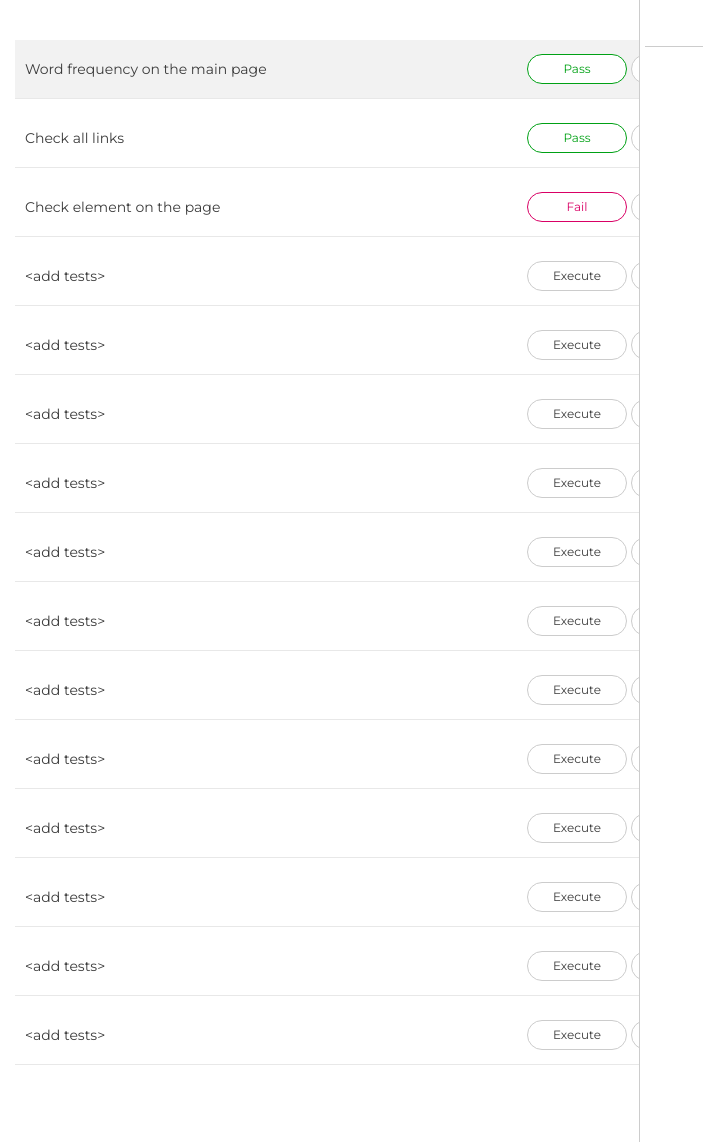
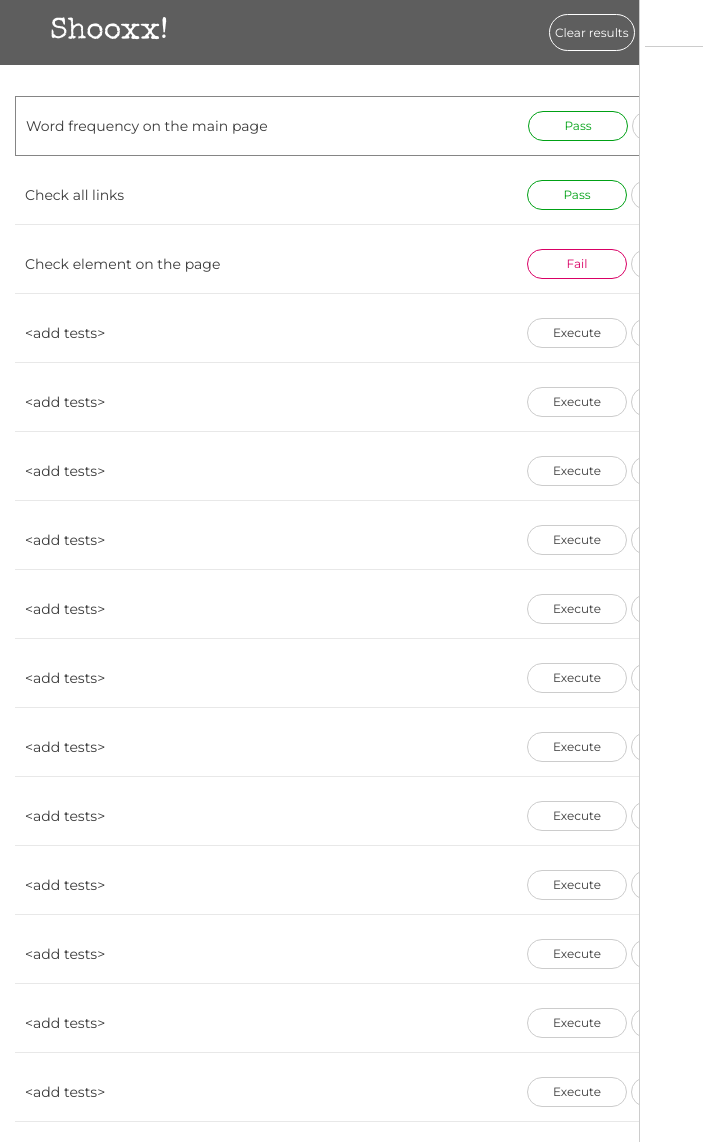
Before and after one commit to dmitridrozdov/python-django-selenium, a Django app: page / in a window 1280 px wide. Shown: the whole page, without its empty margins (0-703 px from the left). Run offline with Django 3.2, Linux system fonts and the light colour scheme; data comes from the database, SQL or seed files in the repository; both versions use the stored data as it was after the commit; some libraries are stand-ins or nearby versions.

Commit message:
feat: added clear tests and execute all tests

```diff
--- a/selenium_test/static/css/style.css
+++ b/selenium_test/static/css/style.css
@@ -1,5 +1,6 @@
 body {
     font-family: 'Montserrat', sans-serif;
+    overflow: hidden;
 }
 
 /* split screen to left and right parts */
@@ -10,7 +11,6 @@ body {
   z-index: 1;
   top: 0;
   overflow-x: hidden;
-  padding-top: 20px;
 }
 
 .left {
@@ -20,10 +20,12 @@ body {
 }
 
 .right {
+  padding-top: 20px;
   right: 0;
   background-color: white;
 }
 /*========================================*/
+
 
 .submit {
     background-color: #6BA3E8;
@@ -35,16 +37,25 @@ body {
     padding: 5px;
 }
 
-.item-row {
+.item-row-main {
     margin: 10px;
     padding: 10px;
     color: #3B3B3B;
     font-size: 14px;
+}
+
+.item-row-logo {
+  overflow: auto;
+  background-color: #5E5E5E;
+  color: white;
+}
+
+.item-row-test {
     border-bottom: 1px solid #E8E8E8;
 }
 
 .item-row-active {
-    background-color: #F2F2F2;
+    border: 1px solid #858585;
 }
 
 .btn-main {
@@ -58,6 +69,10 @@ body {
   display: inline-block;
   font-size: 12px;
   margin: 4px 2px;
+}
+
+.btn-main:focus{
+ outline:none;
 }
 
 .btn-main:hover {
@@ -85,16 +100,6 @@ body {
     color: #85003E;
 }
 
-.flexbox {
-  display: flex;
-
-}
-
-.flex-title {
-  flex: 0 0 500px;
-  align-self: center;
-}
-
 .btn-run {
     width: 100px;
     display: inline-block;
@@ -104,6 +109,58 @@ body {
     width: 100px;
     margin-left: 10px;
     text-decoration: none;
+}
+
+
+
+
+.btn-main-logo {
+  background-color: #5E5E5E;
+  border: .1px solid white;
+  border-radius: 30px;
+  color: #3B3B3B;
+  padding: 5px;
+  text-align: center;
+  text-decoration: none;
+  display: inline-block;
+  color: white;
+  font-family: 'Montserrat', sans-serif;
+  font-size: 12px;
+  margin: 4px 2px;
+}
+
+.btn-main-logo:focus{
+ outline:none;
+}
+
+.btn-main-logo:hover {
+  color: white;
+  border: .1px solid grey;
+}
+
+
+
+
+.flexbox {
+  display: flex;
+}
+
+.flex-title {
+  flex: 0 0 500px;
+  align-self: center;
+}
+
+.flexbox-logo {
+  display: flex;
+  font-family: 'Special Elite', cursive;
+  font-size: 30px;
+  padding: 10px;
+  padding-left: 50px;
+}
+
+.flex-title-logo {
+  flex: 0 0 497px;
+  align-self: center;
 }
 
 hr.split-title {
--- a/selenium_test/tasks/models.py
+++ b/selenium_test/tasks/models.py
@@ -7,7 +7,7 @@ class Task(models.Model):
     title = models.CharField(max_length=200, default='<add tests>')
     test_name = models.CharField(max_length=200, default='runtest')
     result = models.CharField(max_length=200, blank=True)
-    log = models.CharField(max_length=1000, blank=True)
+    log = models.CharField(max_length=1000, blank=True, default='empty log')
     active = models.BooleanField(default=False)
 
     def __str__(self):
--- a/selenium_test/tasks/templates/tasks/list.html
+++ b/selenium_test/tasks/templates/tasks/list.html
@@ -1,4 +1,5 @@
 {% load static %}
+{% load custom_tags %}
 
 
 <link rel="stylesheet" href="https://stackpath.bootstrapcdn.com/bootstrap/4.3.1/css/bootstrap.min.css"
@@ -6,14 +7,22 @@
 
 <link href="https://fonts.googleapis.com/css2?family=Montserrat:wght@100;400&display=swap" rel="stylesheet">
 <link href="https://fonts.googleapis.com/css2?family=Source+Code+Pro&display=swap" rel="stylesheet">
+<link href="https://fonts.googleapis.com/css2?family=Special+Elite&display=swap" rel="stylesheet">
 
 <link rel="stylesheet" type="text/css" href="{% static 'css/style.css' %}">
 
 
 <div class="split left">
+    <form method="get" class="item-row-logo">
+        <div class="flexbox-logo">
+            <span class="flex-title-logo">Shooxx!</span>
+            <input class="btn-main-logo btn-run" value="Clear results" type="submit" name="clear">
+            <input class="btn-main-logo" value="Execute all tests" type="submit" name="runall">
+        </div>
+     </form>
     <div class="center-column">
         {% for task in tasks %}
-        <form method="get" class="item-row {% if task.active == True %} item-row-active {% endif %}">
+        <form method="get" class="item-row-main item-row-test {% if task.active == True %} item-row-active {% endif %}">
             <div class="flexbox">
                 <span class="flex-title">{{task.title}}</span>
                 {% if task.result == "" %}
@@ -38,7 +47,9 @@
         <h4>{{test_result.title}}</h4>
         <hr class="split-title">
             <div class="log-details {% if test_result.result == 'Fail' %} log-details-fail {% endif %}">
-                {{test_result.log}}
+                {% for log in test_result.log|split_value %}
+                    <p>{{log}}</p>
+                {% endfor %}
             </div>
     </div>
 </div>
--- /dev/null
+++ b/selenium_test/tasks/templatetags/custom_tags.py
@@ -0,0 +1,9 @@
+from django import template
+
+register = template.Library()
+
+
+@register.filter  # register the template filter with django
+def split_value(value):  # Only one argument.
+    print('The value is %s with type %s' % (value, type(value)))
+    return '' if value is None else value.split('|')
--- a/selenium_test/tasks/views.py
+++ b/selenium_test/tasks/views.py
@@ -32,7 +32,8 @@ def find_most_frequent_word(data_set):
     split_it = data_set.split()
     counter = Counter(split_it)
     most_occur = counter.most_common(1)
-    return most_occur
+    word, num_times = most_occur[0]
+    return 'The most frequent word is [ %s ] which occur %d times' % (word, num_times)
 
 
 def get_most_frequent_word(title, driver, class_name):
@@ -42,10 +43,19 @@ def get_most_frequent_word(title, driver, class_name):
     return TestResult(title, 'Pass', find_most_frequent_word(all_text))
 
 
-def click_nav_link(driver, nav_text):
+def click_verify_nav_link(driver, nav_text):
     els = driver.find_elements_by_class_name('nav-link')
     time.sleep(2)
     click_web_elements_by_name(els, nav_text)
+    return "Verified link: %s" % nav_text
+
+
+def calculate_words(title):
+    driver = get_chrome_driver()
+    driver.get("http://www.metsystems.com.au/")
+    test_result = get_most_frequent_word(title, driver, 'summary-info')
+    driver.close()
+    return test_result
 
 
 def test_links(title):
@@ -55,9 +65,9 @@ def test_links(title):
     elements = driver.find_elements_by_class_name('dropdown-item-title')
     click_web_elements_by_name(elements, 'MI CORE')
     nav_links = ['SERVICES', 'CASE STUDIES', 'NEWS', 'FAQ', 'ABOUT']
-    [click_nav_link(driver, nav_link) for nav_link in nav_links]
+    result_list = [click_verify_nav_link(driver, nav_link) for nav_link in nav_links]
     driver.close()
-    return TestResult(title, 'Pass', '')
+    return TestResult(title, 'Pass', "|".join(result_list))
 
 
 def create_failed_passed_test(title):
@@ -68,7 +78,7 @@ def create_failed_passed_test(title):
         return TestResult(title, 'PASS', '')
     except Exception as e:
         driver.close()
-        return TestResult(title, 'Fail', e)
+        return TestResult(title, 'Fail', str(e))
 
 
 def cleartests(request):
@@ -87,27 +97,48 @@ def show_log(test_name):
     return Task.objects.get(test_name=test_name)
 
 
+def runtest1(request):
+    title = Task.objects.get(test_name='runtest1').title
+    test_result = calculate_words(title)
+    update_tests('runtest1', test_result)
+    return test_result
+
+
+def runtest2(request):
+    title = Task.objects.get(test_name='runtest2').title
+    test_result = test_links(title)
+    update_tests('runtest2', test_result)
+    return test_result
+
+
+def runtest3(request):
+    title = Task.objects.get(test_name='runtest3').title
+    test_result = create_failed_passed_test(title)
+    update_tests('runtest3', test_result)
+    return test_result
+
+
+def run_all(request):
+    runtest1(request)
+    runtest2(request)
+    return runtest3(request)
+
+
 def index(request):
     tasks = Task.objects.all()
     test_result = TestResult('', '', '')
 
+    if request.GET.get('runall'):
+        test_result = run_all(request)
+
     if request.GET.get('runtest1'):
-        driver = get_chrome_driver()
-        driver.get("http://www.metsystems.com.au/")
-        title = Task.objects.get(test_name='runtest1').title
-        test_result = get_most_frequent_word(title, driver, 'summary-info')
-        driver.close()
-        update_tests('runtest1', test_result)
+        test_result = runtest1(request)
 
     if request.GET.get('runtest2'):
-        title = Task.objects.get(test_name='runtest2').title
-        test_result = test_links(title)
-        update_tests('runtest2', test_result)
+        test_result = runtest2(request)
 
     if request.GET.get('runtest3'):
-        title = Task.objects.get(test_name='runtest3').title
-        test_result = create_failed_passed_test(title)
-        update_tests('runtest3', test_result)
+        test_result = runtest3(request)
 
     if request.GET.get('runtest1Log'):
         test_result = show_log('runtest1')
@@ -118,5 +149,8 @@ def index(request):
     if request.GET.get('runtest3Log'):
         test_result = show_log('runtest3')
 
+    if request.GET.get('clear'):
+        cleartests(request)
+
     context = {'tasks': tasks, 'test_result': test_result}
     return render(request, 'tasks/list.html', context)
```
Also changed, not shown: README.md, selenium_test/db.sqlite3, selenium_test/tasks/migrations/0011_auto_20200617_1707.py (added), selenium_test/tasks/templatetags/__init__.py (added).
